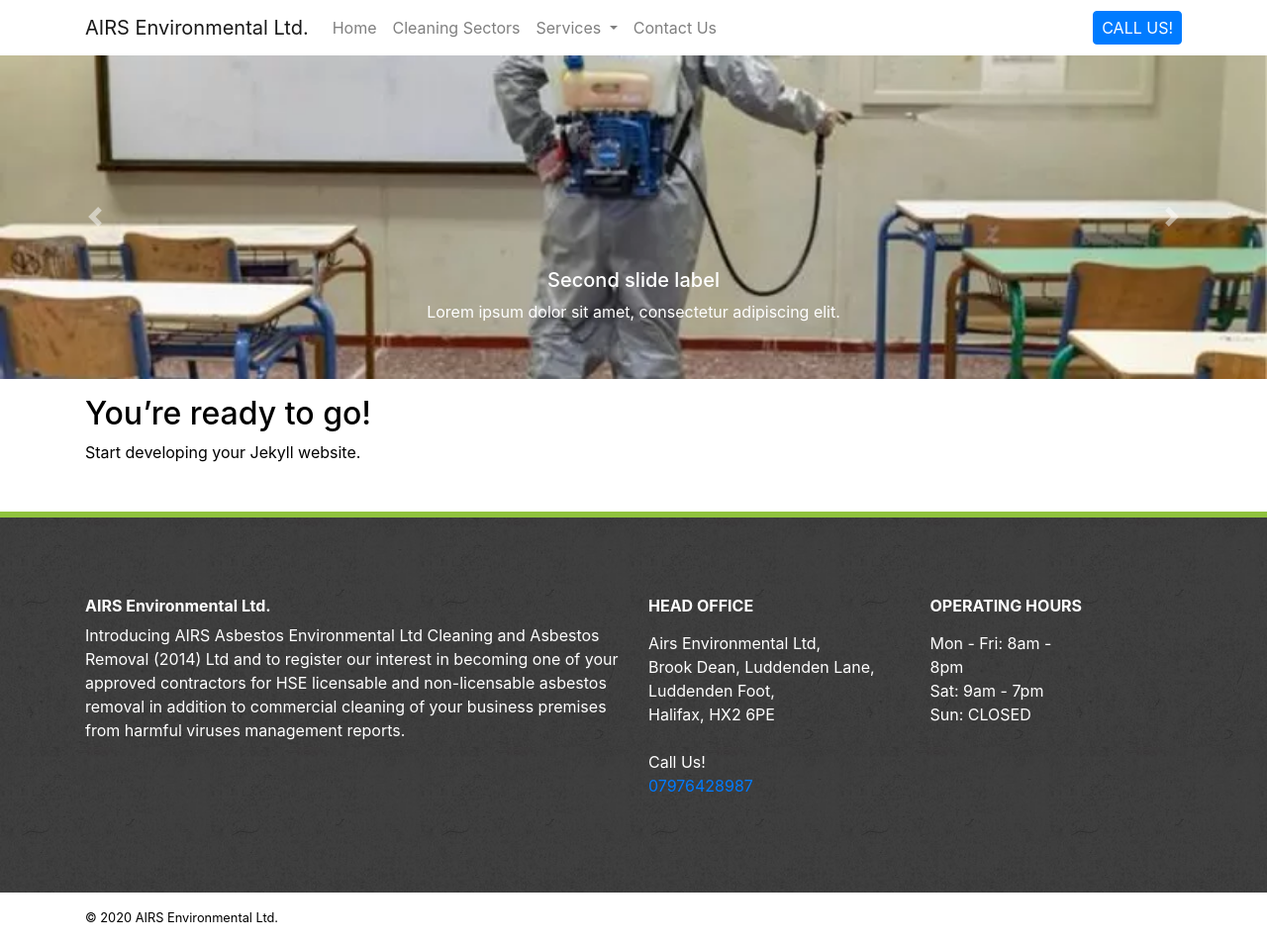
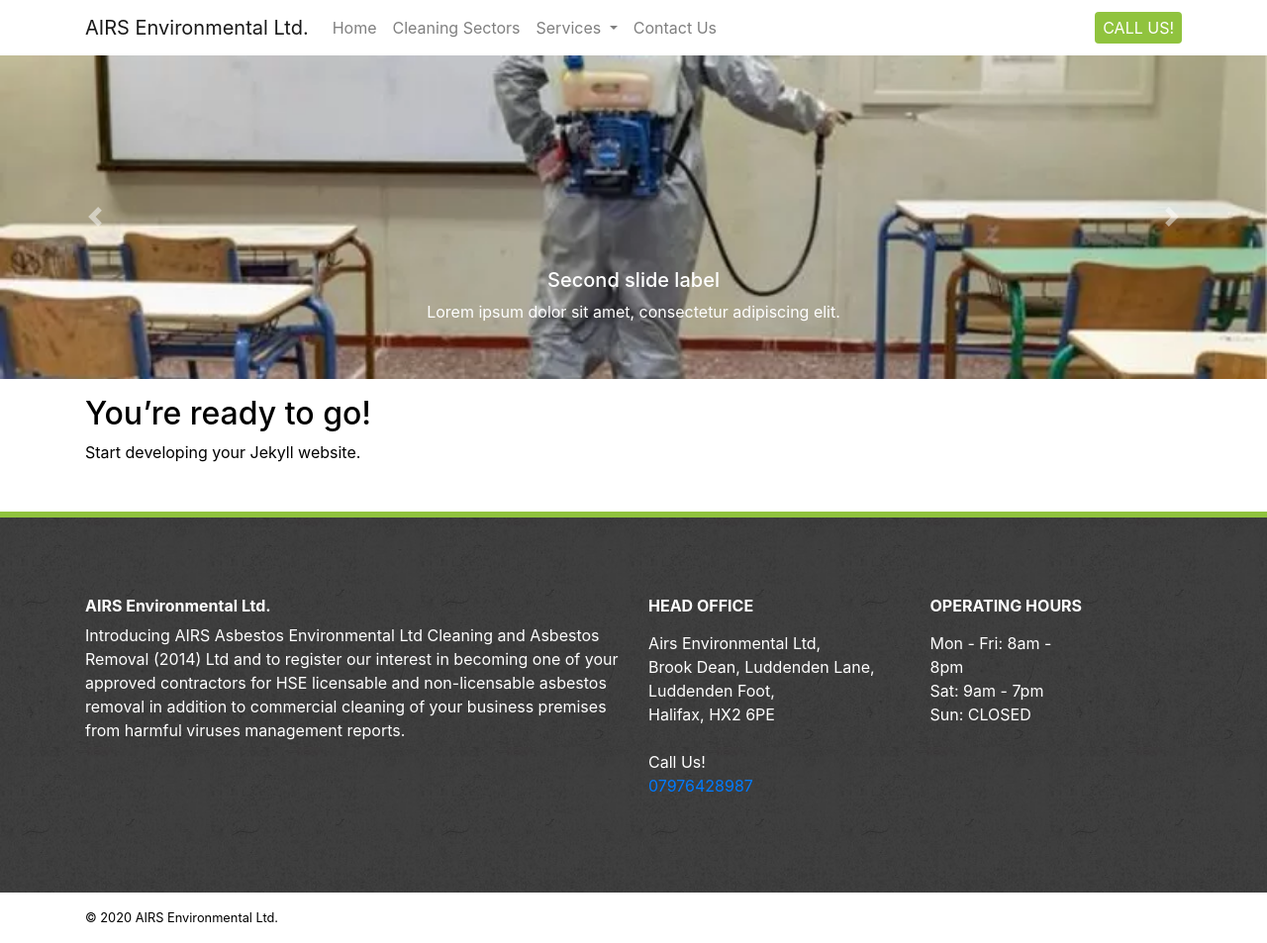
Before and after one commit to adyanmuhammad/airs-2, a Jekyll site: the page built from index.md, in a window 1280 px wide and 953 px high. Shown: the whole window at 99% size. Built offline with Jekyll 4.4.1, drawn with Linux system fonts in a browser that asks for light colours; nearby versions of some CDN libraries.

Commit message:
Add files via upload

```diff
--- a/_includes/header.html
+++ b/_includes/header.html
@@ -3,13 +3,13 @@
     <nav class="navbar navbar-expand-lg navbar-light">
       <a class="navbar-brand" href="#">{{ site.title }}</a>
 
-      <div>
-        <a class="btn btn-primary px-2 py-1 my-2 my-sm-0 d-block d-lg-none" type="button" href="tel:{{ site.phone }}">
+      <div class="d-flex flex-row">
+        <a class="btn btn-primary px-2 py-1 my-2 my-sm-0 mr-3 d-block d-lg-none" type="button" href="tel:{{ site.phone }}" style="background-color: #90c33e; border: transparent;">
           CALL US!
         </a>
         <button class="btn btn-primary px-2 py-1 my-2 my-sm-0 d-block d-lg-none" type="button" data-toggle="collapse"
           data-target="#navbarSupportedContent" aria-controls="navbarSupportedContent" aria-expanded="false"
-          aria-label="Toggle navigation">
+          aria-label="Toggle navigation" style="background-color: #90c33e; border: transparent;">
           Menu
         </button>
       </div>
@@ -42,7 +42,7 @@
             </a>
           </li>
         </ul>
-        <a class="btn btn-primary px-2 py-1 my-2 my-sm-0" type="button" href="tel:{{ site.phone }}">
+        <a class="btn btn-primary px-2 py-1 my-2 my-sm-0" type="button" href="tel:{{ site.phone }}" style="background-color: #90c33e; border: transparent;">
           CALL US!
         </a>
       </div>
```
